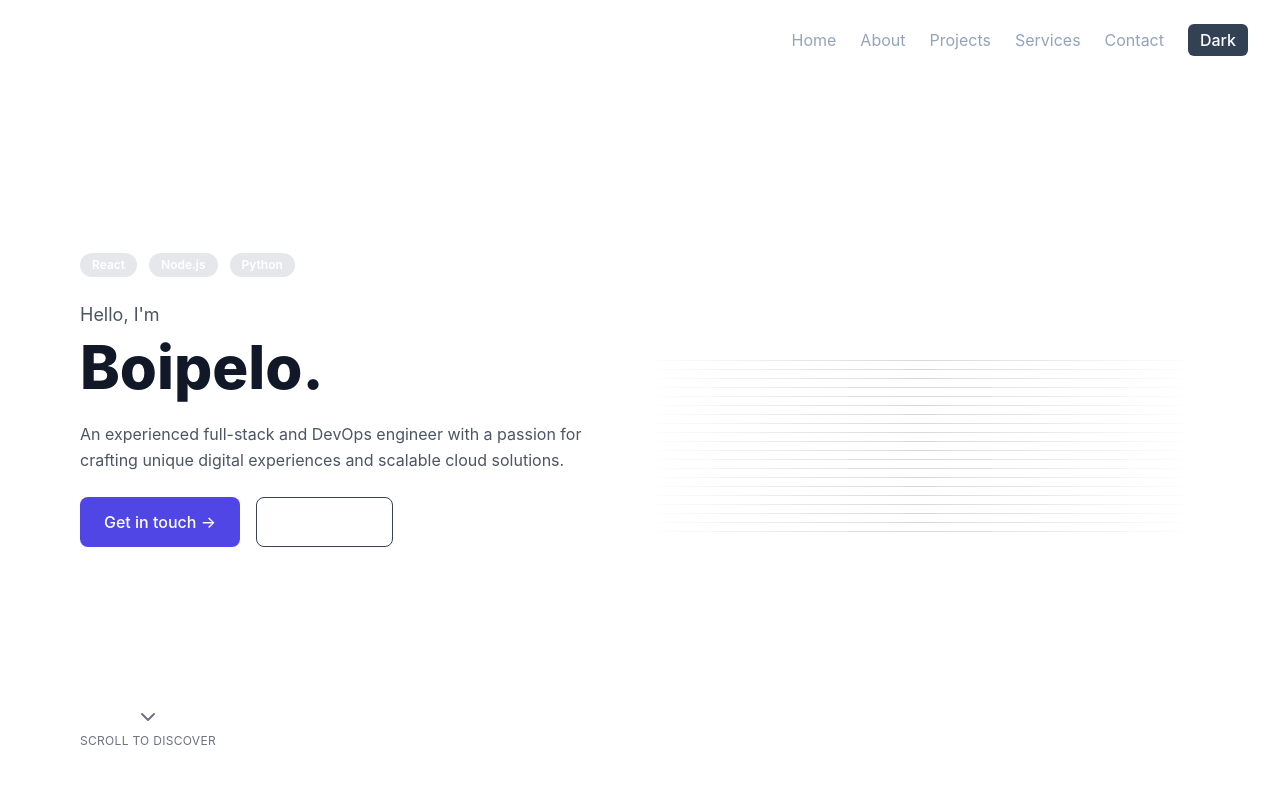
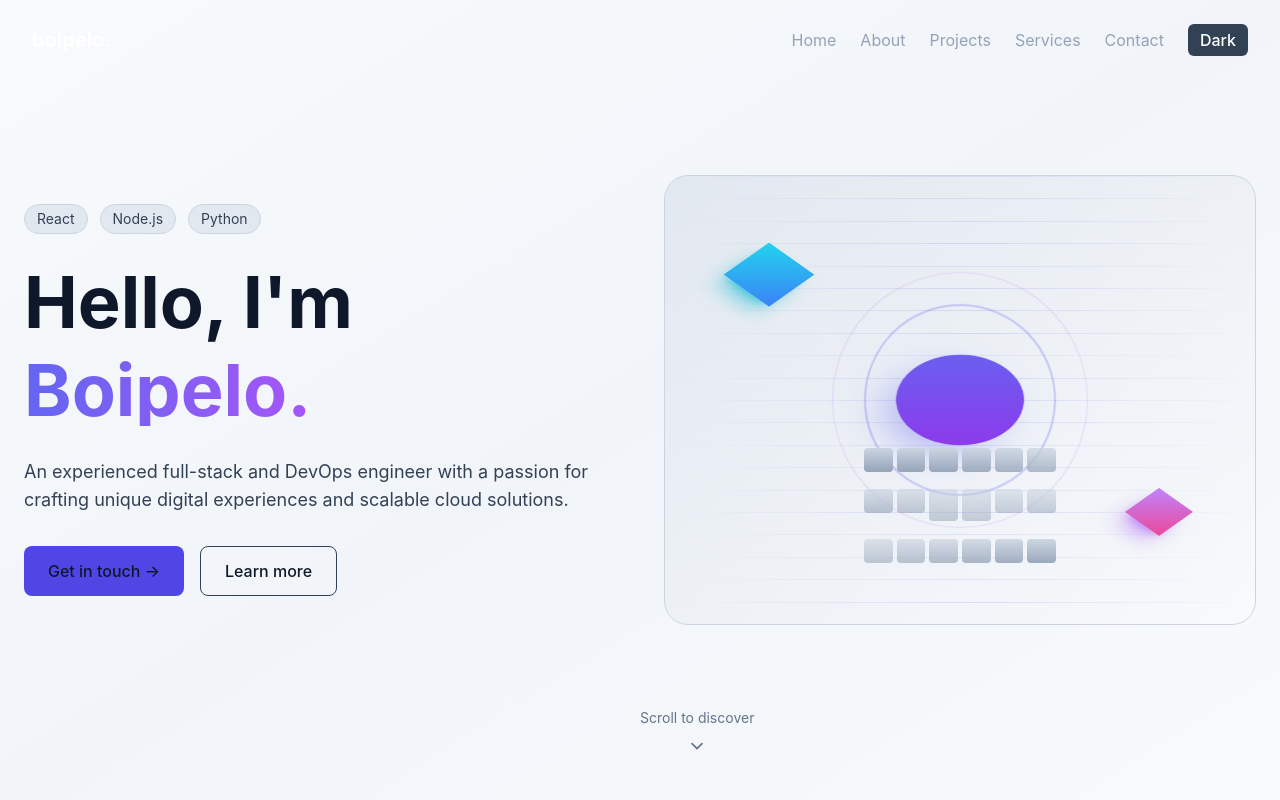
Before and after one commit to boipelo-codes/Project-Portfolio, a React (Vite) app: page / in a window 1280 px wide. Shown: the top 800 px of the page. Built offline with nearby package versions, Linux system fonts and the light colour scheme.

Commit message:
updated Hero file

```diff
--- a/src/components/hero.jsx
+++ b/src/components/hero.jsx
@@ -1,102 +1,110 @@
-import React from "react";
-import { ChevronDown } from "lucide-react";
+import React from 'react';
+import { ChevronDown } from 'lucide-react';
 
 export default function Hero({ scrollToSection, mousePosition }) {
   const skills = [
-    "React",
-    "Node.js",
-    "Python",
-    "HTML",
-    "CSS",
-    "Tailwind",
-    "Vanilla.js",
-    "JavaScript",
-    "PostgreSQL",
-    "Power Apps",
+    "React", "Node.js", "Python", "HTML", "CSS",
+    "Tailwind", "Vanilla.js", "JavaScript", "PostgreSQL", "Power Apps"
   ];
 
   return (
-    <div className="relative w-full min-h-screen flex flex-col lg:flex-row items-center justify-between px-6 lg:px-20 py-20 bg-white dark:bg-gray-950 overflow-hidden">
-
-      {/* LEFT CONTENT */}
-      <div className="flex-1 space-y-6">
-
-        {/* Skills Row */}
-        <div className="flex gap-3">
+    <section
+      id="home"
+      className="min-h-screen flex items-center relative px-6 bg-gradient-to-br from-slate-50 via-slate-100 to-slate-50 dark:from-slate-950 dark:via-slate-900 dark:to-slate-950 text-slate-900 dark:text-white overflow-hidden"
+    >
+      <div className="max-w-7xl mx-auto w-full grid md:grid-cols-2 gap-12 items-center">
+        {/* Left Content */}
+        <div className="space-y-8 animate-fadeIn">
+          <div className="flex gap-3 text-sm">
             {skills.slice(0, 3).map((skill, i) => (
               <span
-              key={i}
-              className="px-3 py-1 text-xs font-semibold bg-gray-200 dark:bg-gray-800 dark:text-gray-200 rounded-full"
+                key={skill}
+                className="px-3 py-1 bg-slate-200 dark:bg-slate-800 border border-slate-300 dark:border-slate-700 rounded-full text-slate-700 dark:text-slate-300 animate-slideInLeft"
+                style={{ animationDelay: `${i * 100}ms` }}
               >
                 {skill}
               </span>
             ))}
           </div>
 
-        {/* Intro Text */}
-        <div className="space-y-2">
-          <span className="text-gray-600 dark:text-gray-300 text-lg">Hello, I'm</span>
-          <h1 className="text-5xl md:text-6xl font-extrabold text-gray-900 dark:text-white">
+          <div className="space-y-4">
+            <h1 className="text-5xl md:text-7xl font-bold animate-slideInLeft" style={{ animationDelay: '200ms' }}>
+              Hello, I'm
+            </h1>
+            <h1 className="text-5xl md:text-7xl font-bold bg-gradient-to-r from-indigo-500 via-purple-500 to-pink-500 bg-clip-text text-transparent animate-slideInLeft" style={{ animationDelay: '300ms' }}>
               Boipelo.
             </h1>
           </div>
 
-        <p className="max-w-xl text-gray-600 dark:text-gray-400 leading-relaxed">
-          An experienced full-stack and DevOps engineer with a passion for crafting
-          unique digital experiences and scalable cloud solutions.
+          <p className="text-lg text-slate-700 dark:text-slate-300 max-w-xl animate-slideInLeft" style={{ animationDelay: '400ms' }}>
+            An experienced full-stack and DevOps engineer with a passion for crafting unique digital experiences and scalable cloud solutions.
           </p>
 
-        {/* Buttons */}
-        <div className="flex gap-4">
+          <div className="flex gap-4 animate-slideInLeft" style={{ animationDelay: '500ms' }}>
             <button
-            onClick={() => scrollToSection("projects")}
-            className="px-6 py-3 bg-indigo-600 hover:bg-indigo-700 text-white rounded-lg font-medium transition-all hover:scale-105 hover:shadow-lg hover:shadow-indigo-500/50"
+              onClick={() => scrollToSection('projects')}
+              className="px-6 py-3 bg-indigo-600 hover:bg-indigo-700 dark:hover:bg-indigo-500 rounded-lg font-medium transition-all hover:scale-105 hover:shadow-lg hover:shadow-indigo-500/50"
             >
               Get in touch →
             </button>
-
             <button
-            onClick={() => scrollToSection("about")}
-            className="px-6 py-3 border border-gray-700 dark:border-gray-500 hover:border-gray-400 rounded-lg font-medium transition-all hover:scale-105 dark:text-gray-200"
+              onClick={() => scrollToSection('about')}
+              className="px-6 py-3 border border-slate-700 dark:border-slate-500 rounded-lg font-medium transition-all hover:scale-105"
             >
               Learn more
             </button>
           </div>
         </div>
 
-      {/* RIGHT SIDE ANIMATION / ILLUSTRATION */}
-      <div className="flex-1 relative flex items-center justify-center mt-16 lg:mt-0">
-
-        {/* Glitch Lines */}
-        <div className="absolute inset-0 pointer-events-none opacity-20">
+        {/* Right 3D Illustration Area */}
+        <div className="relative animate-fadeIn" style={{ animationDelay: '600ms' }}>
+          <div className="relative bg-gradient-to-br from-slate-200 dark:from-slate-900 to-slate-50 dark:to-slate-950 rounded-3xl p-8 border border-slate-300 dark:border-slate-800 overflow-hidden group hover:border-indigo-500/50 transition-all duration-500">
+            {/* Glitch effect lines */}
+            <div className="absolute inset-0 opacity-30">
               {[...Array(20)].map((_, i) => (
                 <div
                   key={i}
-              className="w-full h-px bg-gradient-to-r from-transparent via-gray-700 to-transparent dark:via-gray-500 my-2 animate-pulse"
+                  className="absolute h-px bg-gradient-to-r from-transparent via-indigo-500 to-transparent animate-glitch"
+                  style={{
+                    top: `${i * 5}%`,
+                    left: 0,
+                    right: 0,
+                    animationDelay: `${i * 0.1}s`,
+                    animationDuration: `${2 + Math.random() * 2}s`
+                  }}
                 />
               ))}
             </div>
 
-        {/* Keyboard Illustration */}
-        <div className="grid grid-cols-6 gap-2 z-10">
+            {/* 3D Elements, cubes, sphere remain same but colors adjusted */}
+            <div className="relative h-96 flex items-center justify-center">
+              <div className="absolute w-32 h-32 bg-gradient-to-br from-indigo-500 to-purple-600 rounded-full animate-float shadow-2xl shadow-indigo-500/50" />
+              <div className="absolute w-48 h-48 border-2 border-indigo-500/30 rounded-full animate-spin-slow" />
+              <div className="absolute w-64 h-64 border border-purple-500/20 rounded-full animate-spin-reverse" />
+
+              <div className="absolute top-10 left-10 w-16 h-16 bg-gradient-to-br from-cyan-400 to-blue-500 animate-float shadow-xl shadow-cyan-500/50" style={{ animationDelay: '0.5s', transform: 'rotateX(45deg) rotateZ(45deg)' }} />
+              <div className="absolute bottom-10 right-10 w-12 h-12 bg-gradient-to-br from-purple-400 to-pink-500 animate-float shadow-xl shadow-purple-500/50" style={{ animationDelay: '1s', transform: 'rotateX(45deg) rotateZ(45deg)' }} />
+
+              {/* Keyboard illustration */}
+              <div className="absolute bottom-4 left-1/2 -translate-x-1/2 w-48 h-32 grid grid-cols-6 gap-1">
                 {[...Array(18)].map((_, i) => (
                   <div
                     key={i}
-              className="bg-gradient-to-b from-gray-700 to-gray-900 dark:from-gray-600 dark:to-gray-800 rounded-md animate-pulse"
-              style={{
-                animationDelay: `${i * 0.1}s`,
-                height: i === 8 || i === 9 ? "32px" : "24px",
-              }}
+                    className="bg-gradient-to-b from-slate-300 dark:from-slate-700 to-slate-400 dark:to-slate-800 rounded animate-pulse"
+                    style={{ animationDelay: `${i * 0.1}s`, height: i === 8 || i === 9 ? '32px' : '24px' }}
                   />
                 ))}
               </div>
             </div>
-
-      {/* Scroll Indicator */}
-      <div className="absolute bottom-10 flex flex-col items-center gap-1 animate-bounce text-gray-500 dark:text-gray-300">
-        <ChevronDown />
-        <span className="text-xs uppercase tracking-wide">Scroll to discover</span>
           </div>
         </div>
+      </div>
+
+      {/* Scroll indicator */}
+      <div className="absolute bottom-8 left-1/2 -translate-x-1/2 flex flex-col items-center gap-2 animate-bounce">
+        <span className="text-sm text-slate-500 dark:text-slate-400">Scroll to discover</span>
+        <ChevronDown className="w-5 h-5 text-slate-500 dark:text-slate-400" />
+      </div>
+    </section>
   );
 }
```
Lines whose indentation alone changed are shown as unchanged.
